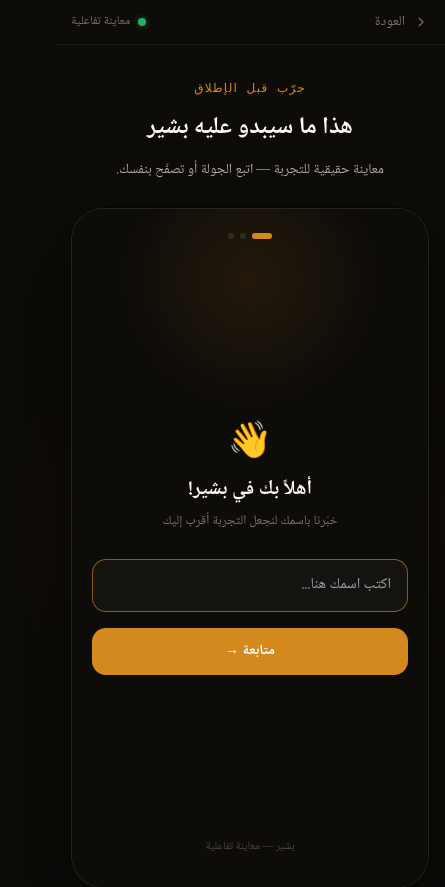
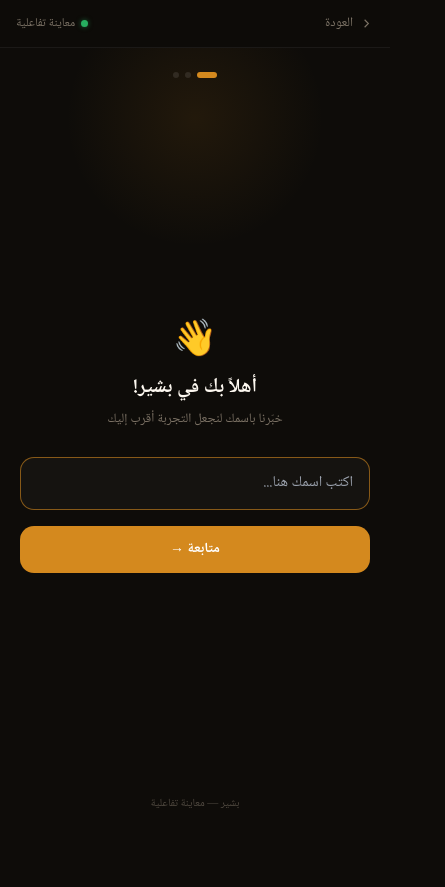
Before and after one commit to altyebv/Nafeer, a Next.js app in the folder Nafeer/: page /demo in a window 390 px wide. Shown: the top 887 px of the page, 445 px wide, since content can reach past the window. After the commit the page ends 844 px from the top, so only its background shows below. Built offline with nearby package versions, Linux system fonts and the light colour scheme; a web font is replaced by a local one.

Commit message:
fixed the offset issue demo is now responsive

```diff
--- a/Nafeer/src/app/demo/page.jsx
+++ b/Nafeer/src/app/demo/page.jsx
@@ -6,99 +6,191 @@ export const metadata = {
   description: 'معاينة تفاعلية لتطبيق بشير قبل إطلاقه على متجر Google Play',
 };
 
+// ─────────────────────────────────────────────────────────────────────────────
+// DemoPage
+//
+// Mobile:  true fullscreen — the app occupies 100dvh with no scroll.
+//          The top bar is a thin overlay that doesn't push content.
+//          Heading and footer are hidden — they'd only create scroll.
+//
+// Desktop: page layout — top bar, heading, centered phone shell, footer.
+//          The shell is 375×680 with rounded corners and a visible glow.
+//
+// The key constraint: `height: 100dvh; overflow: hidden` on the root div
+// kills mobile scroll completely. The flex column fills exactly one screen.
+// ─────────────────────────────────────────────────────────────────────────────
 export default function DemoPage() {
   return (
     <div
-      className="min-h-screen flex flex-col"
-      style={{ background: 'var(--bg-primary)' }}
       dir="rtl"
+      style={{
+        height:          '100dvh',
+        overflow:        'hidden',
+        display:         'flex',
+        flexDirection:   'column',
+        background:      'var(--bg-primary)',
+        /* prevent rubber-band overscroll on iOS */
+        position:        'fixed',
+        inset:           0,
+      }}
     >
-      {/* ── Top bar ── */}
+
+      {/* ── Top bar ──────────────────────────────────────────────────────────
+          Always visible. On mobile it's the only chrome — kept minimal.
+          On desktop it spans the full width above the content area.
+      ── */}
       <div
-        className="sticky top-0 z-50 flex items-center justify-between px-4 sm:px-6 py-3"
         style={{
-          background: 'rgba(14,12,9,0.90)',
+          flexShrink:     0,
+          zIndex:         50,
+          display:        'flex',
+          alignItems:     'center',
+          justifyContent: 'space-between',
+          padding:        '0 16px',
+          height:         '48px',
+          background:     'rgba(14,12,9,0.92)',
           backdropFilter: 'blur(12px)',
-          borderBottom: '1px solid var(--border-subtle)',
+          borderBottom:   '1px solid var(--border-subtle)',
         }}
       >
         <Link
           href="/"
-          className="flex items-center gap-2 transition-opacity hover:opacity-70"
-          style={{ color: 'var(--text-muted)', textDecoration: 'none' }}
+          style={{
+            display:    'flex',
+            alignItems: 'center',
+            gap:        '6px',
+            color:      'var(--text-muted)',
+            textDecoration: 'none',
+            opacity: 1,
+            transition: 'opacity 0.15s',
+          }}
         >
-          <svg width="16" height="16" viewBox="0 0 24 24" fill="none" stroke="currentColor" strokeWidth="1.8">
+          <svg width="15" height="15" viewBox="0 0 24 24" fill="none"
+            stroke="currentColor" strokeWidth="1.8">
             <path d="m9 18 6-6-6-6"/>
           </svg>
-          <span className="font-arabic text-sm">العودة</span>
+          <span className="font-arabic" style={{ fontSize: '13px' }}>العودة</span>
         </Link>
 
-        <div className="flex items-center gap-2">
-          <div
-            className="w-2 h-2 rounded-full"
-            style={{ background: '#27AE60', boxShadow: '0 0 6px #27AE6088' }}
-          />
-          <span className="font-arabic text-xs" style={{ color: 'var(--text-muted)' }}>
+        <div style={{ display: 'flex', alignItems: 'center', gap: '6px' }}>
+          <div style={{
+            width:     '7px', height: '7px',
+            borderRadius: '50%',
+            background:  '#27AE60',
+            boxShadow:   '0 0 5px #27AE6088',
+          }} />
+          <span className="font-arabic" style={{ fontSize: '12px', color: 'var(--text-muted)' }}>
             معاينة تفاعلية
           </span>
         </div>
       </div>
 
-      {/* ── Page heading ── */}
-      <div className="text-center pt-8 sm:pt-12 pb-6 sm:pb-8 px-4">
+      {/* ── Desktop-only heading ──────────────────────────────────────────────
+          Hidden on mobile (< 640 px) via CSS. On desktop it sits between
+          the top bar and the phone shell, giving context to the experience.
+      ── */}
+      <div
+        className="hidden sm:block"
+        style={{ textAlign: 'center', padding: '28px 16px 20px', flexShrink: 0 }}
+      >
         <span
-          className="inline-block font-mono text-xs tracking-widest uppercase mb-4"
-          style={{ color: 'var(--accent)' }}
+          className="font-mono"
+          style={{
+            display:        'inline-block',
+            fontSize:       '11px',
+            letterSpacing:  '0.12em',
+            textTransform:  'uppercase',
+            color:          'var(--accent)',
+            marginBottom:   '10px',
+          }}
         >
           جرّب قبل الإطلاق
         </span>
         <h1
-          className="font-arabic text-2xl sm:text-3xl md:text-4xl font-bold mb-3"
-          style={{ color: 'var(--text-primary)' }}
+          className="font-arabic"
+          style={{ fontSize: '28px', fontWeight: 700, color: 'var(--text-primary)', margin: 0 }}
         >
           هذا ما سيبدو عليه بشير
         </h1>
         <p
-          className="font-arabic text-sm sm:text-base max-w-md mx-auto leading-loose"
-          style={{ color: 'var(--text-secondary)' }}
+          className="font-arabic"
+          style={{ fontSize: '14px', color: 'var(--text-secondary)', marginTop: '6px', lineHeight: 1.7 }}
         >
           معاينة حقيقية للتجربة — اتبع الجولة أو تصفّح بنفسك.
         </p>
       </div>
 
-      {/* ── Demo app — centered ── */}
-      <div className="flex-1 flex flex-col items-center px-4 pb-12">
-        {/* Ambient glow behind phone */}
+      {/* ── App area ─────────────────────────────────────────────────────────
+          flex-1 so it fills all remaining height after the top bar.
+          overflow: hidden prevents any internal scroll from leaking out.
+
+          Mobile:  items-stretch → DemoApp fills full width and height.
+          Desktop: items-center  → DemoApp sits as a centered pill.
+      ── */}
+      <div
+        style={{
+          flex:           1,
+          overflow:       'hidden',
+          display:        'flex',
+          justifyContent: 'center',
+          position:       'relative',
+        }}
+        /* On mobile: stretch children to fill. On desktop: center them. */
+        className="items-stretch sm:items-center sm:pb-4"
+      >
+        {/* Ambient glow — desktop only, doesn't affect layout */}
         <div
-          className="absolute pointer-events-none"
+          className="hidden sm:block"
           style={{
-            width: '500px',
-            height: '500px',
-            background: 'radial-gradient(ellipse at center, rgba(212,137,30,0.06) 0%, transparent 70%)',
-            top: '50%',
-            left: '50%',
-            transform: 'translate(-50%, -30%)',
+            position:     'absolute',
+            width:        '480px',
+            height:       '480px',
+            background:   'radial-gradient(ellipse, rgba(212,137,30,0.07) 0%, transparent 68%)',
+            top:          '50%',
+            left:         '50%',
+            transform:    'translate(-50%, -50%)',
+            pointerEvents:'none',
+            zIndex:       0,
           }}
         />
+
         <DemoApp />
       </div>
 
-      {/* ── Footer nudge ── */}
+      {/* ── Desktop-only footer ───────────────────────────────────────────────
+          Hidden on mobile. On desktop it anchors the CTA below the shell.
+      ── */}
       <div
-        className="text-center px-4 py-6"
-        style={{ borderTop: '1px solid var(--border-subtle)' }}
+        className="hidden sm:block"
+        style={{
+          flexShrink: 0,
+          textAlign:  'center',
+          padding:    '14px 16px',
+          borderTop:  '1px solid var(--border-subtle)',
+        }}
       >
-        <p className="font-arabic text-sm mb-3" style={{ color: 'var(--text-muted)' }}>
+        <p className="font-arabic" style={{ fontSize: '13px', color: 'var(--text-muted)', marginBottom: '10px' }}>
           أعجبك ما رأيت؟
         </p>
         <Link
           href="/prejoin"
-          className="inline-block font-arabic text-sm font-medium px-6 py-2.5 rounded-xl transition-all hover:opacity-90"
-          style={{ background: 'var(--accent)', color: '#fff', textDecoration: 'none' }}
+          className="font-arabic"
+          style={{
+            display:       'inline-block',
+            fontSize:      '13px',
+            fontWeight:    600,
+            padding:       '9px 22px',
+            borderRadius:  '12px',
+            background:    'var(--accent)',
+            color:         '#fff',
+            textDecoration:'none',
+            transition:    'opacity 0.15s',
+          }}
         >
           سجّل اهتمامك بالتطبيق
         </Link>
       </div>
+
     </div>
   );
 }
--- a/Nafeer/src/components/demo/DemoApp.jsx
+++ b/Nafeer/src/components/demo/DemoApp.jsx
@@ -78,19 +78,27 @@ export default function DemoApp() {
 
   return (
     <div
+      // Mobile:  full bleed — width/height fill the parent flex cell, no rounded corners.
+      // Desktop: fixed 375×680 pill, centered, with shadow + border.
+      className={[
+        // sizing
+        'w-full h-full',
+        'sm:w-[375px] sm:h-[680px]',
+        // shape
+        'rounded-none',
+        'sm:rounded-[32px]',
+        // decoration (desktop only)
+        'sm:border sm:border-white/10',
+        'sm:shadow-[0_0_0_1px_rgba(0,0,0,0.5),0_40px_100px_rgba(0,0,0,0.6)]',
+      ].join(' ')}
       style={{
-        width:         '375px',
-        maxWidth:      '100%',
-        height:        '680px',
-        borderRadius:  '32px',
         overflow:      'hidden',
         display:       'flex',
         flexDirection: 'column',
         background:    'var(--bg-primary)',
-        border:        '1px solid rgba(255,255,255,0.10)',
-        boxShadow:     '0 0 0 1px rgba(0,0,0,0.5), 0 40px 100px rgba(0,0,0,0.6)',
         position:      'relative',
         flexShrink:    0,
+        zIndex:        1,
       }}
     >
       {/* ── Fake status bar (hidden during onboarding) ── */}
```
